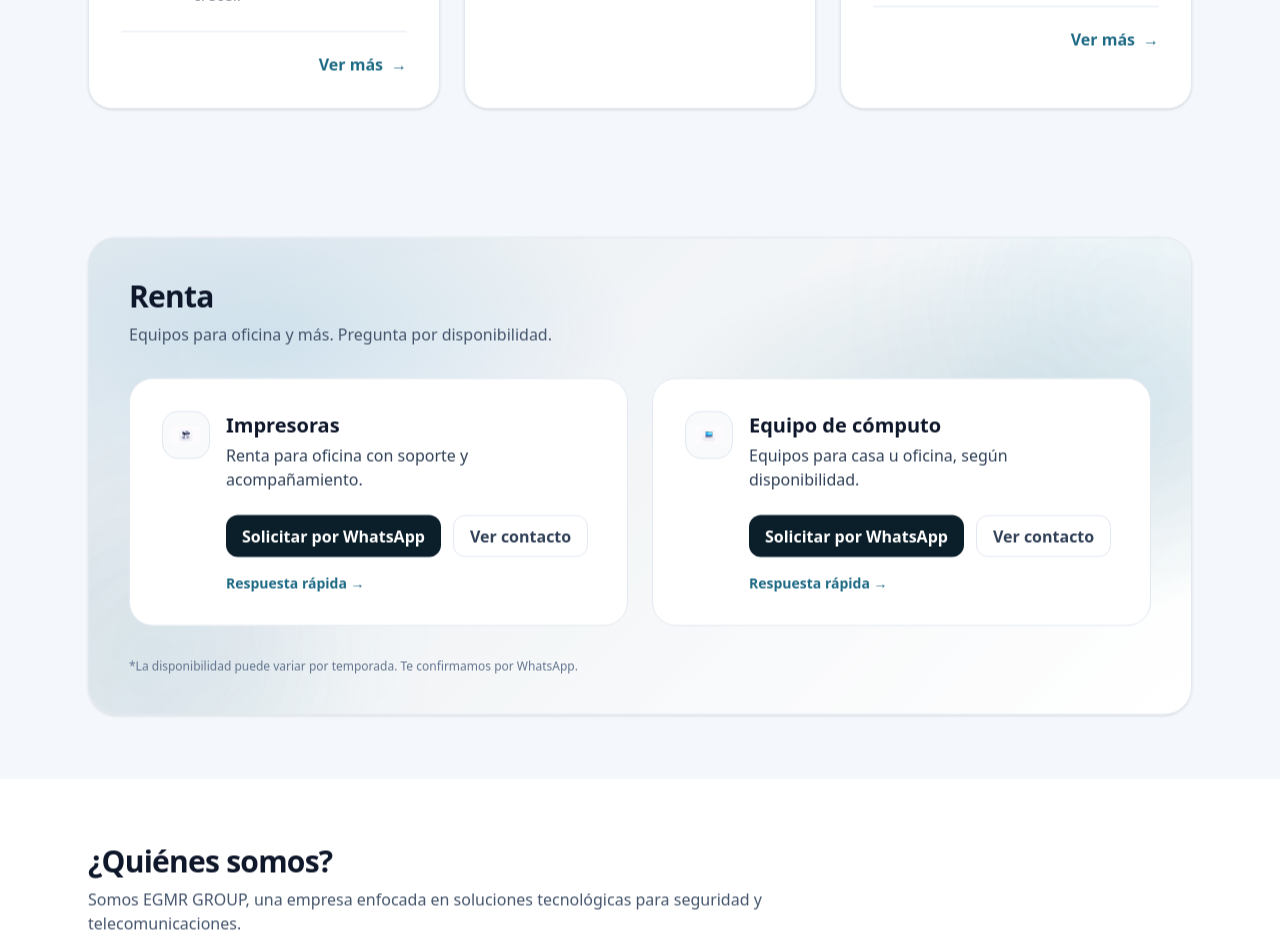
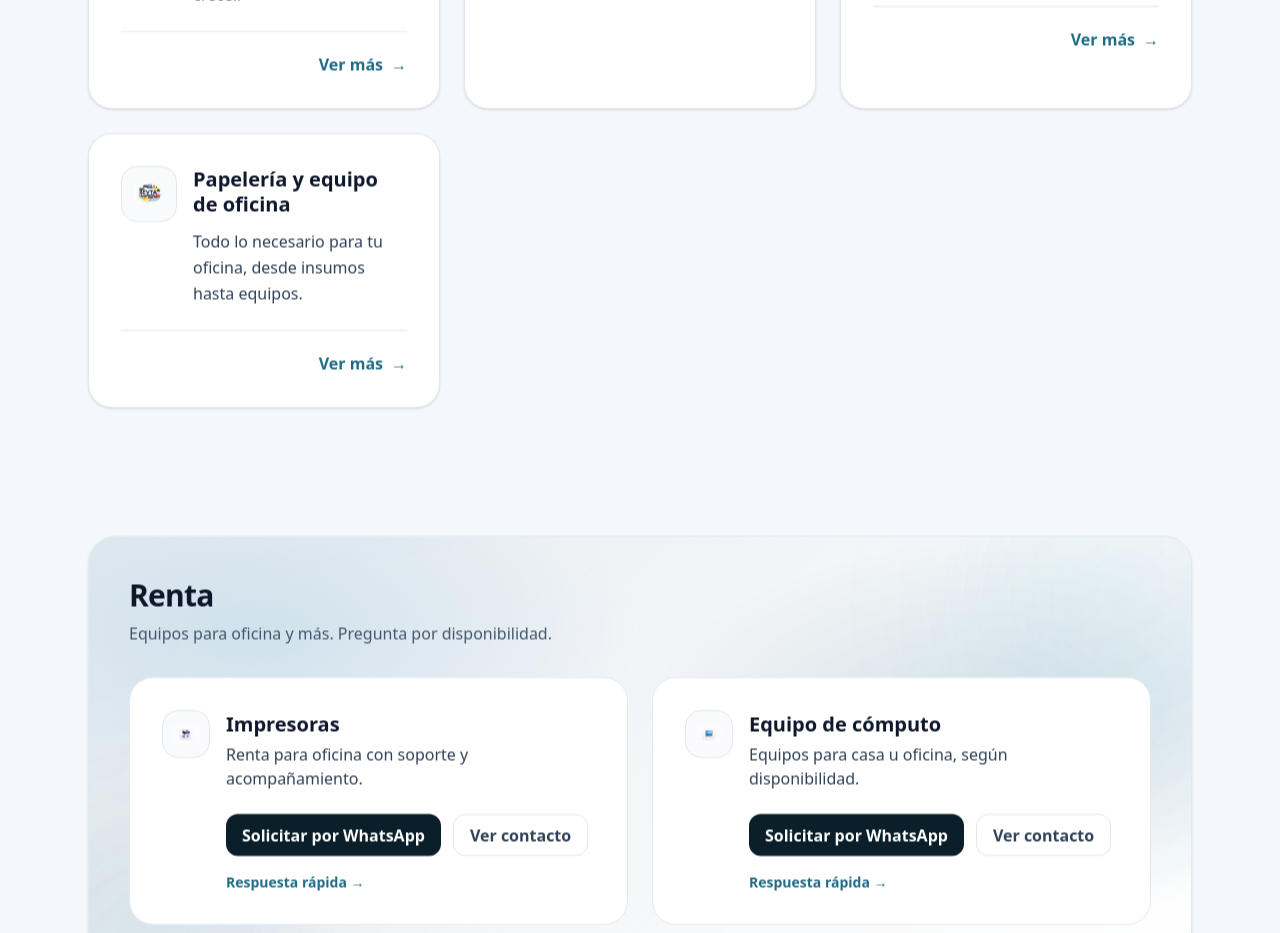
Before and after one commit to AlexisPerez24/egmrgroup, a Next.js app: page / in a window 1280 px wide. Shown: the part 1820-2753 px from the top of the page. Built offline with nearby package versions, Linux system fonts and the light colour scheme.

Commit message:
feat: Agrega catálogo de papelería y actualiza páginas de servicio

```diff
--- a/src/app/otros/[slug]/OtroServicioDetalleClient.tsx
+++ b/src/app/otros/[slug]/OtroServicioDetalleClient.tsx
@@ -12,6 +12,7 @@ type Service = {
   descripcion: string;
   bullets: string[];
   icon: string;
+  catalogLink?: string; // ¡NUEVO! La propiedad es opcional con '?'
 };
 
 type FormState = {
@@ -122,6 +123,26 @@ export default function OtroServicioDetalleClient({
       {/* CONTENIDO */}
       <section className="py-12 sm:py-16 bg-[color:var(--egmr-bg)]">
         <div className="max-w-6xl mx-auto px-4 sm:px-6 space-y-6">
+          {/* Bloque para el catálogo de Papelería, solo si el servicio es 'papeleria' */}
+          {service.key === "papeleria" && service.catalogLink && (
+            <div className="rounded-3xl border bg-white p-5 sm:p-8 shadow-sm border-slate-200">
+              <h2 className="text-xl sm:text-2xl font-bold text-slate-900">
+                Ver Catálogo de Productos
+              </h2>
+              <p className="text-slate-600 mt-2 mb-4 text-sm sm:text-base leading-relaxed">
+                Explora nuestro amplio surtido de papelería y equipos de oficina.
+              </p>
+              <Link
+                href={service.catalogLink}
+                target="_blank"
+                rel="noopener noreferrer"
+                className="inline-flex items-center justify-center rounded-xl font-semibold px-4 py-3 bg-[color:var(--egmr-teal)] text-white hover:brightness-110 transition text-sm sm:text-base"
+              >
+                Abrir Catálogo
+              </Link>
+            </div>
+          )}
+
           <div className="rounded-3xl border bg-white p-5 sm:p-8 shadow-sm border-slate-200">
             <h2 className="text-xl sm:text-2xl font-bold text-slate-900">
               ¿Qué incluye este servicio?
--- a/src/app/otros/[slug]/page.tsx
+++ b/src/app/otros/[slug]/page.tsx
@@ -47,6 +47,22 @@ const otrosServicios = [
     ],
     icon: "/icons/incendios.png",
   },
+  {
+    key: "papeleria",
+    titulo: "Papelería y equipo de oficina",
+    badge: "Suministros y equipos",
+    resumen: "Todo lo necesario para tu oficina, desde insumos hasta equipos.",
+    descripcion:
+      "Ofrecemos un amplio catálogo de papelería y equipos de oficina para asegurar que tu empresa tenga todo lo indispensable para su operación diaria.",
+    bullets: [
+      "Amplia variedad de productos",
+      "Entrega a domicilio",
+      "Asesoría personalizada",
+      "Precios competitivos",
+    ],
+    icon: "/icons/papeleria.png",
+    catalogLink: "/catalogos/catalogo-papeleria.pdf", // ¡NUEVO! Define aquí la URL de tu catálogo
+  },
 ];
 
 type Props = {
--- a/src/components/OtrosServicios.tsx
+++ b/src/components/OtrosServicios.tsx
@@ -20,6 +20,12 @@ export default function OtrosServicios() {
       titulo: "Sistemas de incendios",
       desc: "Prevención, instalación y soporte de sistemas de seguridad.",
       icon: "/icons/incendios.png",
+    },
+    {
+      key: "papeleria",
+      titulo: "Papelería y equipo de oficina",
+      desc: "Todo lo necesario para tu oficina, desde insumos hasta equipos.",
+      icon: "/icons/papeleria.png", // Asegúrate de tener este ícono en tu proyecto
     },
   ];
 
```
Also changed, not shown: public/icons/papeleria.png (added).
